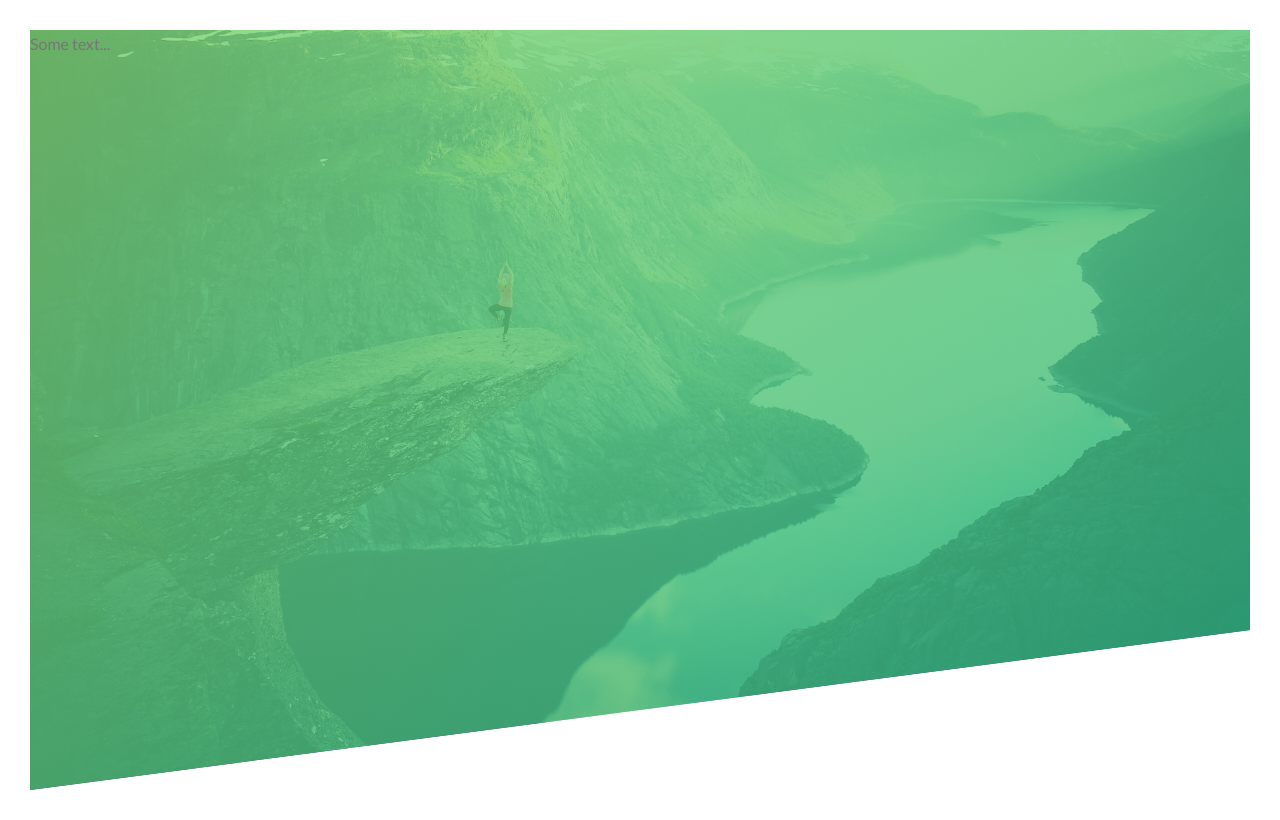
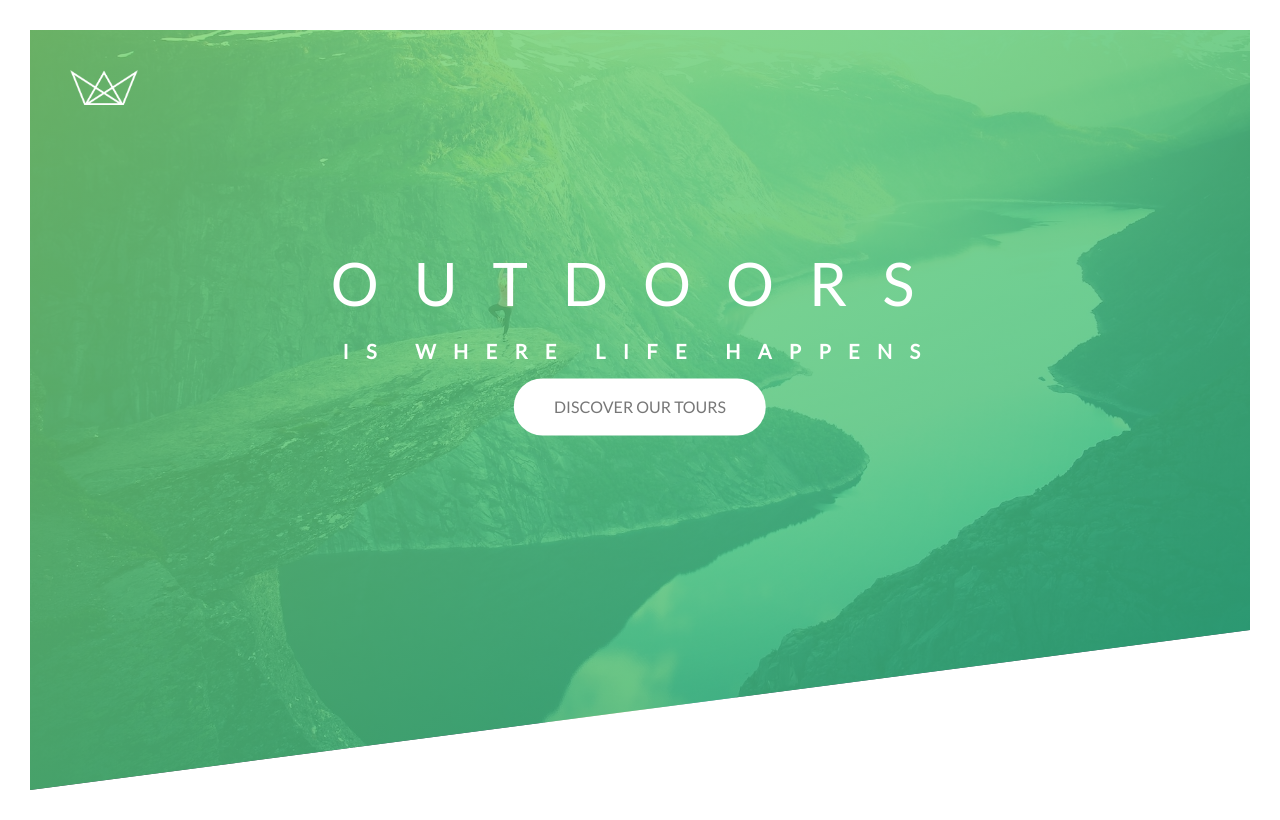
Before and after one commit to BriyanSitinjak/Advance_CSS, a plain HTML site: page index.html in a window 1280 px wide. Drawn offline with Linux system fonts and the light colour scheme.

Commit message:
first commit

```diff
--- a/index.html
+++ b/index.html
@@ -10,7 +10,16 @@
 </head>
 <body>
     <header class="header">
-        Some text...
+        <div class="logo-box">
+            <img src="./img/logo-white.png" alt="logo" class="logo">
+        </div>
+        <div class="text-box">
+            <h1 class="heading-primary">
+                <span class="heading-primary-main">Outdoors</span>
+                <span class="heading-primary-sub">is where life happens</span>
+            </h1>
+            <a class="btn btn-white" href="#">Discover Our Tours</a>
+        </div>
     </header>
 </body>
 </html>
--- a/style.css
+++ b/style.css
@@ -22,5 +22,105 @@ body {
         url(./img/hero.jpg);
     background-size: cover;
     background-position: top;
+    position: relative;
     clip-path: polygon(0 0, 100% 0, 100% 75vh, 0 100% ); /* clockwise */
 }
+
+.logo-box {
+    position: absolute;
+    top: 40px;
+    left: 40px;
+}
+
+.logo {
+    height: 35px;
+}
+
+.text-box {
+    position: absolute;
+    top: 40%;
+    left: 50%;
+    transform: translate(-50%, -50%);
+    text-align: center;
+}
+
+.heading-primary {
+    color: #fff;
+    text-transform: uppercase;
+
+    backface-visibility: hidden;
+    margin-bottom: 10px;
+}
+
+.heading-primary-main {
+    display: block;
+    font-size: 60px;
+    font-weight: 400;
+    letter-spacing: 35px;
+    animation: moveInLeft 1s ease-out;
+}
+
+.heading-primary-sub {
+    display: block;
+    font-size: 20px;
+    font-weight: 700;
+    letter-spacing: 17.4px;
+    animation: moveInRight 1s ease-out;
+}
+
+@keyframes moveInLeft {
+    0% {
+        opacity: 0;
+        transform: translateX(-100px);
+    }
+
+    80% {
+        transform: translateX(10px);
+    }
+
+    100% {
+        opacity: 1;
+        transform: translateX(0);
+    }
+}
+
+@keyframes moveInRight {
+    0% {
+        opacity: 0;
+        transform: translateX(100px);
+    }
+
+    80% {
+        transform: translateX(-10px);
+    }
+
+    100% {
+        opacity: 1;
+        transform: translateX(0);
+    }
+}
+
+.btn-white {
+    background-color: #fff;
+    color: #777;
+}
+
+/* Pseudo Class */
+.btn:link, .btn:visited {
+    text-transform: uppercase;
+    text-decoration: none;
+    padding: 15px 40px;
+    display: inline-block;
+    border-radius: 100px;
+    transition: all .2s;
+}
+
+.btn:hover {
+    transform: translateY(-3px);
+    box-shadow: 0 10px 20px rgba(0,0,0,0.2);
+}
+
+.btn:active{
+    transform: translateY(-1px);
+    box-shadow: 0 5px 10px rgba(0,0,0,0.2);
+}
```
